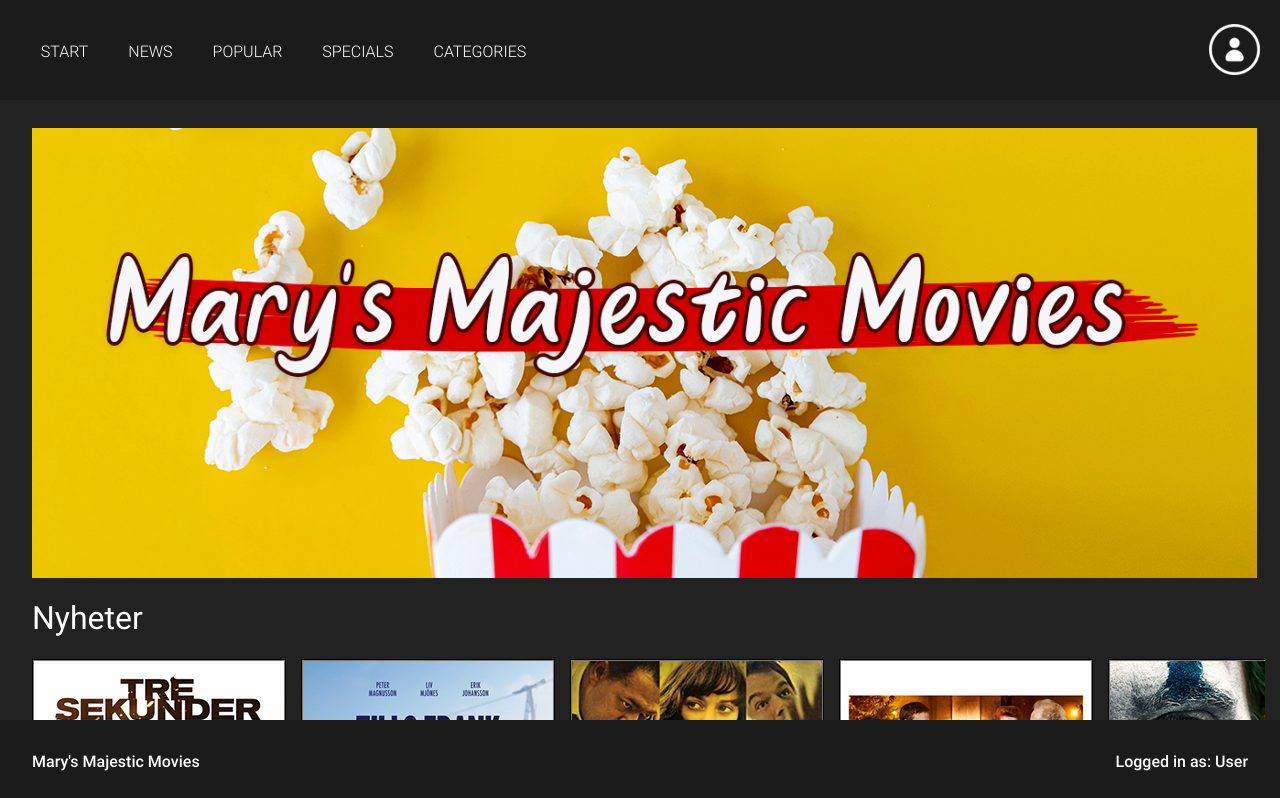
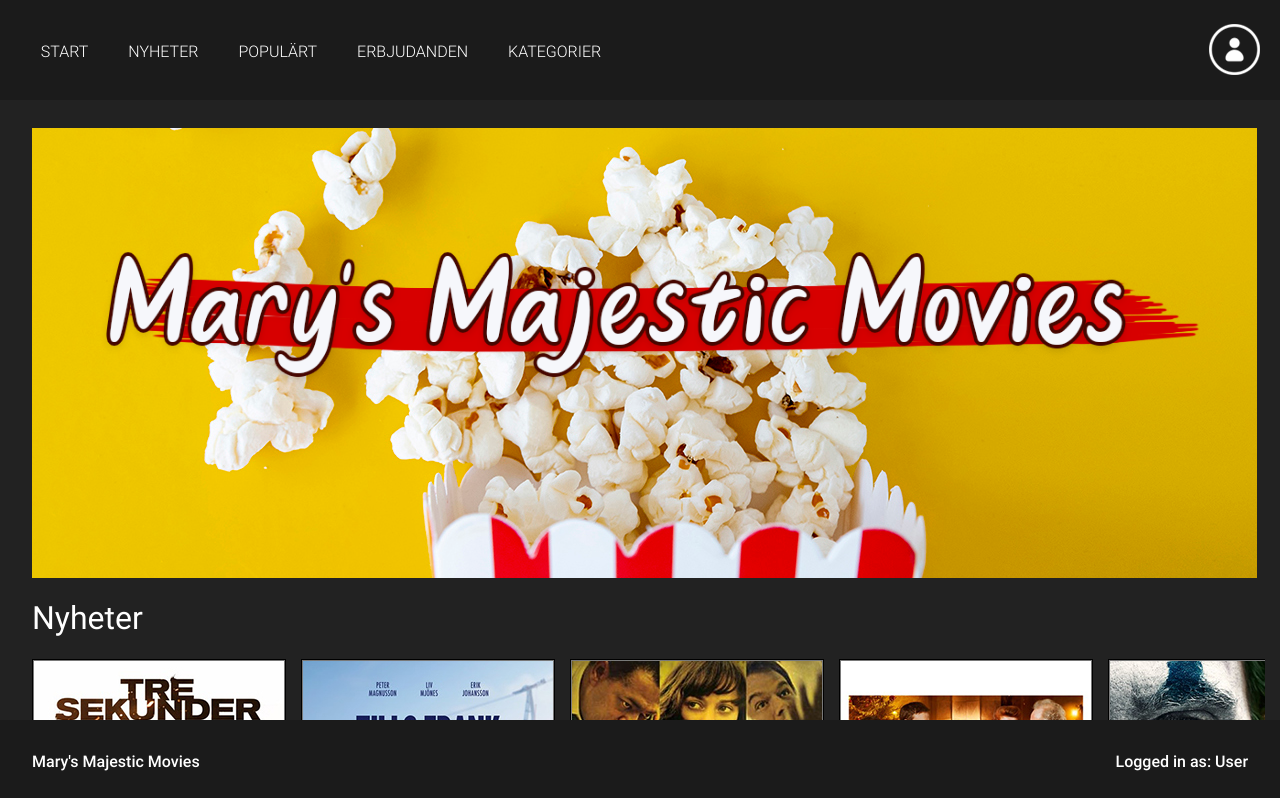
Before and after one commit to karmas1207/T3TD, a plain HTML site: page index.html in a window 1280 px wide. Shown: the top 798 px of the page. Drawn offline with Linux system fonts and the light colour scheme.

Commit message:
Update index.html

```diff
--- a/index.html
+++ b/index.html
@@ -8,10 +8,10 @@
     <header>
       <div class="menu">
         <button class="menubutton">START</button>
-        <button class="menubutton">NEWS</button>
-        <button class="menubutton">POPULAR</button>
-        <button class="menubutton">SPECIALS</button>
-        <button class="menubutton">CATEGORIES</button>
+        <button class="menubutton">NYHETER</button>
+        <button class="menubutton">POPULÄRT</button>
+        <button class="menubutton">ERBJUDANDEN</button>
+        <button class="menubutton">KATEGORIER</button>
       </div>
       <div class="userpanel">
       </div>
```
